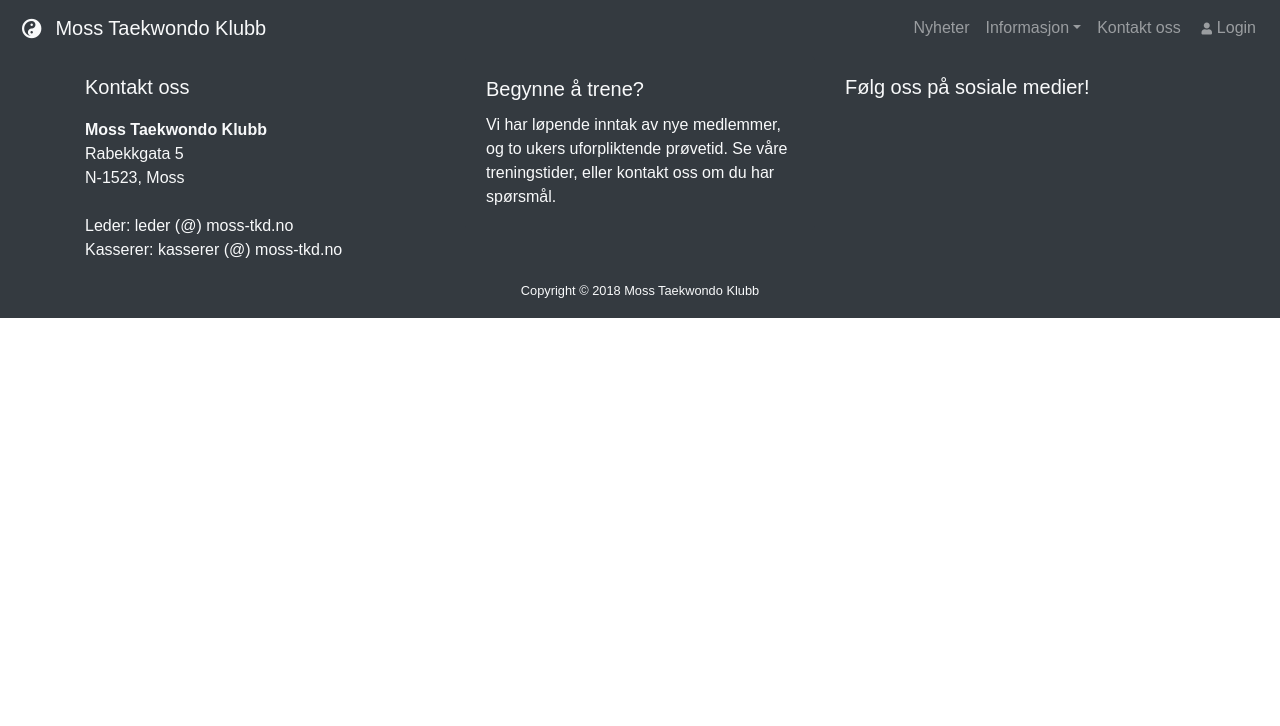
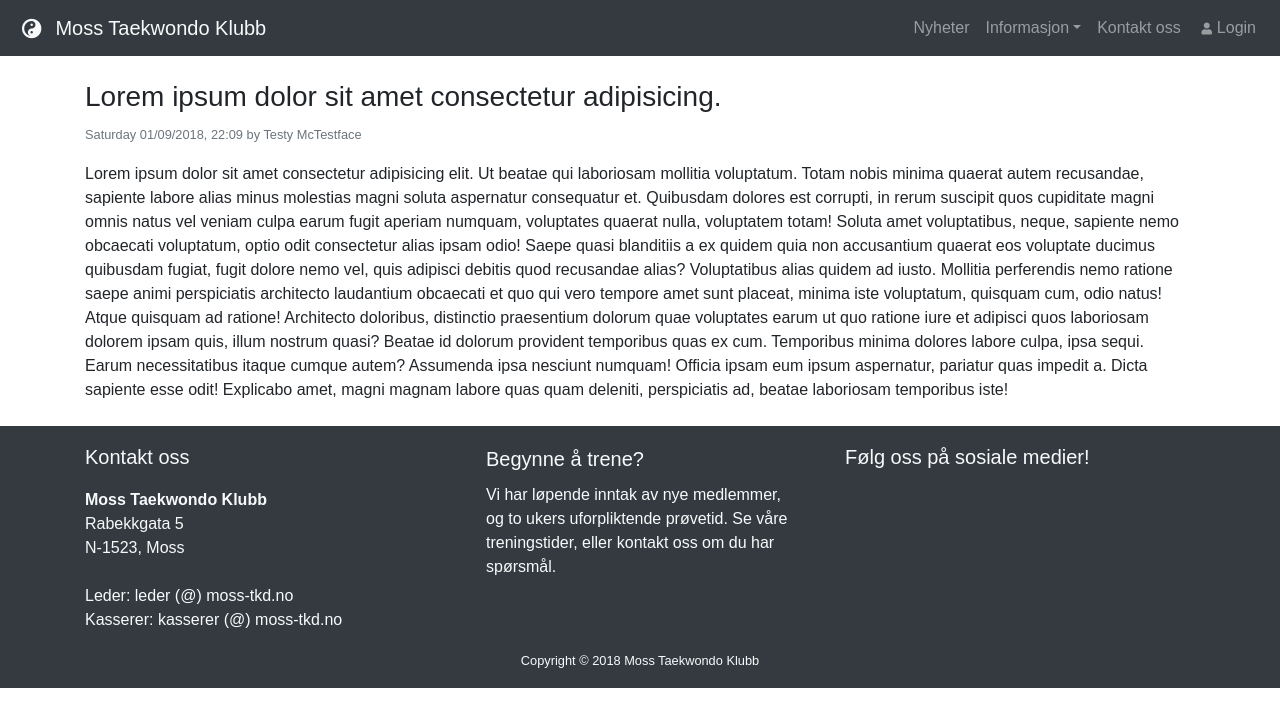
Before and after one commit to jakarlse88/mtk, a React (Create React App) app in the folder client/: page /about-club in a window 1280 px wide. Shown: the top 726 px of the page. Built offline with nearby package versions, Linux system fonts and the light colour scheme.

Commit message:
Implement Article, AboutClub components

```diff
--- a/client/src/App.js
+++ b/client/src/App.js
@@ -6,6 +6,7 @@ import {
 } from 'react-router-dom';
 import React, { Component, Fragment } from 'react';
 
+import AboutClub from './components/information/AboutClub';
 import Contact from './components/contact/Contact';
 import Footer from './components/layout/Footer';
 import Information from './components/information/Information';
@@ -33,6 +34,11 @@ class App extends Component {
             component={Information}
           />
           <Route exact path="/login" component={Login} />
+          <Route
+            exact
+            path="/about-club"
+            component={AboutClub}
+          />
           <Route path="/" component={Footer} />
         </Fragment>
       </Router>
--- /dev/null
+++ b/client/src/components/common/Article.js
@@ -0,0 +1,31 @@
+import PropTypes from 'prop-types';
+import React from 'react';
+
+import Moment from 'react-moment';
+
+const Article = ({ author, content, date, headline }) => {
+  return (
+    <div className="container mt-4 mb-4">
+      <h3>{headline}</h3>
+      <p>
+        <small className="text-muted">
+          <Moment
+            date={date}
+            format="dddd DD/MM/YYYY, HH:MM"
+          />{' '}
+          by {author}
+        </small>
+      </p>
+      <p>{content}</p>
+    </div>
+  );
+};
+
+Article.propTypes = {
+  author: PropTypes.string.isRequired,
+  content: PropTypes.string.isRequired,
+  date: PropTypes.instanceOf(Date).isRequired,
+  headline: PropTypes.string.isRequired
+};
+
+export default Article;
--- a/client/src/components/common/CardDeck.js
+++ b/client/src/components/common/CardDeck.js
@@ -30,7 +30,7 @@ CardDeck.defaultProps = {
     {
       imgSrc: 'https://via.placeholder.com/350x185',
       imgAlt: 'card image header',
-      cardTitle: 'Lorem, ipsum dolor!',
+      cardTitle: 'Taekwondo',
       cardText:
         'Lorem ipsum dolor sit, amet consectetur adipisicing elit. Eos unde sunt reprehenderit iusto quis, quod laudantium quam nam sequi. Unde.',
       readMoreHref: '#!'
@@ -38,7 +38,7 @@ CardDeck.defaultProps = {
     {
       imgSrc: 'https://via.placeholder.com/350x185',
       imgAlt: 'card image header',
-      cardTitle: 'Lorem, ipsum dolor!',
+      cardTitle: 'Hapkido',
       cardText:
         'Lorem ipsum dolor sit, amet consectetur adipisicing elit. Eos unde sunt reprehenderit iusto quis, quod laudantium quam nam sequi. Unde.',
       readMoreHref: '#!'
@@ -46,7 +46,7 @@ CardDeck.defaultProps = {
     {
       imgSrc: 'https://via.placeholder.com/350x185',
       imgAlt: 'card image header',
-      cardTitle: 'Lorem, ipsum dolor!',
+      cardTitle: 'Brasiliansk Jujutsu',
       cardText:
         'Lorem ipsum dolor sit, amet consectetur adipisicing elit. Eos unde sunt reprehenderit iusto quis, quod laudantium quam nam sequi. Unde.',
       readMoreHref: '#!'
@@ -54,7 +54,7 @@ CardDeck.defaultProps = {
     {
       imgSrc: 'https://via.placeholder.com/350x185',
       imgAlt: 'card image header',
-      cardTitle: 'Lorem, ipsum dolor!',
+      cardTitle: 'Muay Thai',
       cardText:
         'Lorem ipsum dolor sit, amet consectetur adipisicing elit. Eos unde sunt reprehenderit iusto quis, quod laudantium quam nam sequi. Unde.',
       readMoreHref: '#!'
@@ -62,7 +62,7 @@ CardDeck.defaultProps = {
     {
       imgSrc: 'https://via.placeholder.com/350x185',
       imgAlt: 'card image header',
-      cardTitle: 'Lorem, ipsum dolor!',
+      cardTitle: 'Selvforsvar for kvinner',
       cardText:
         'Lorem ipsum dolor sit, amet consectetur adipisicing elit. Eos unde sunt reprehenderit iusto quis, quod laudantium quam nam sequi. Unde.',
       readMoreHref: '#!'
--- a/client/src/components/common/Jumbotron.js
+++ b/client/src/components/common/Jumbotron.js
@@ -18,7 +18,7 @@ export default class Jumbotron extends Component {
 // Temporary variables for testing
 // TODO: remove these
 Jumbotron.defaultProps = {
-  title: 'Lorem, ipsum dolor!',
+  title: "Treningstider høsten '18",
   lead:
     'Lorem ipsum dolor sit amet, consectetur adipisicing elit. Est, minus.',
   content:
--- /dev/null
+++ b/client/src/components/information/AboutClub.js
@@ -0,0 +1,25 @@
+import React, { Component } from 'react';
+
+import Article from '../common/Article';
+
+export default class AboutClub extends Component {
+  render() {
+    return (
+      <Article
+        author={testProps.author}
+        content={testProps.content}
+        date={testProps.date}
+        headline={testProps.headline}
+      />
+    );
+  }
+}
+
+const testProps = {
+  author: 'Testy McTestface',
+  content:
+    'Lorem ipsum dolor sit amet consectetur adipisicing elit. Ut beatae qui laboriosam mollitia voluptatum. Totam nobis minima quaerat autem recusandae, sapiente labore alias minus molestias magni soluta aspernatur consequatur et. Quibusdam dolores est corrupti, in rerum suscipit quos cupiditate magni omnis natus vel veniam culpa earum fugit aperiam numquam, voluptates quaerat nulla, voluptatem totam! Soluta amet voluptatibus, neque, sapiente nemo obcaecati voluptatum, optio odit consectetur alias ipsam odio! Saepe quasi blanditiis a ex quidem quia non accusantium quaerat eos voluptate ducimus quibusdam fugiat, fugit dolore nemo vel, quis adipisci debitis quod recusandae alias? Voluptatibus alias quidem ad iusto. Mollitia perferendis nemo ratione saepe animi perspiciatis architecto laudantium obcaecati et quo qui vero tempore amet sunt placeat, minima iste voluptatum, quisquam cum, odio natus! Atque quisquam ad ratione! Architecto doloribus, distinctio praesentium dolorum quae voluptates earum ut quo ratione iure et adipisci quos laboriosam dolorem ipsam quis, illum nostrum quasi? Beatae id dolorum provident temporibus quas ex cum. Temporibus minima dolores labore culpa, ipsa sequi. Earum necessitatibus itaque cumque autem? Assumenda ipsa nesciunt numquam! Officia ipsam eum ipsum aspernatur, pariatur quas impedit a. Dicta sapiente esse odit! Explicabo amet, magni magnam labore quas quam deleniti, perspiciatis ad, beatae laboriosam temporibus iste!',
+  date: Date.now(),
+  headline:
+    'Lorem ipsum dolor sit amet consectetur adipisicing.'
+};
--- a/client/src/components/layout/Navbar.js
+++ b/client/src/components/layout/Navbar.js
@@ -43,14 +43,39 @@ export default class Navbar extends Component {
               <div
                 className="dropdown-menu"
                 aria-labelledby="navbarDropdownMenuLink">
-                <Link to="/test" className="dropdown-item">
-                  Test
+                <Link
+                  to="/about-club"
+                  className="dropdown-item">
+                  Om klubben
+                  {/* TODO: implement */}
                 </Link>
                 <Link to="/test" className="dropdown-item">
-                  Test
+                  Taekwondo
+                  {/* TODO: implement */}
                 </Link>
                 <Link to="/test" className="dropdown-item">
-                  Test
+                  Hapkido
+                  {/* TODO: implement */}
+                </Link>
+                <Link to="/test" className="dropdown-item">
+                  Brasiliansk Jujutsu
+                  {/* TODO: implement */}
+                </Link>
+                <Link to="/test" className="dropdown-item">
+                  Muay Thai
+                  {/* TODO: implement */}
+                </Link>
+                <Link to="/test" className="dropdown-item">
+                  Selvforsvar for kvinner
+                  {/* TODO: implement */}
+                </Link>
+                <Link to="/test" className="dropdown-item">
+                  Treningstider
+                  {/* TODO: implement */}
+                </Link>
+                <Link to="/test" className="dropdown-item">
+                  Medlemskap og priser
+                  {/* TODO: implement */}
                 </Link>
               </div>
             </div>
--- a/client/src/components/news/NewsItem.js
+++ b/client/src/components/news/NewsItem.js
@@ -1,3 +1,4 @@
+import { Link } from 'react-router-dom';
 import PropTypes from 'prop-types';
 import React from 'react';
 
@@ -11,11 +12,11 @@ const NewsItem = ({
   text
 }) => {
   return (
-    <div className="w-100">
+    <div>
       <hr />
       <h3>{headline}</h3>
       <p>
-        <small>
+        <small className="text-muted">
           <Moment
             date={date}
             format="dddd DD/MM/YYYY, HH:MM"
@@ -24,8 +25,11 @@ const NewsItem = ({
         </small>
       </p>
       <p>{text}</p>
-      <p>
-        <small>Category: {category}</small>
+      <Link to="#">Les mer...</Link>
+      <p className="mt-2">
+        <small className="text-muted">
+          Category: {category}
+        </small>
       </p>
     </div>
   );
```
